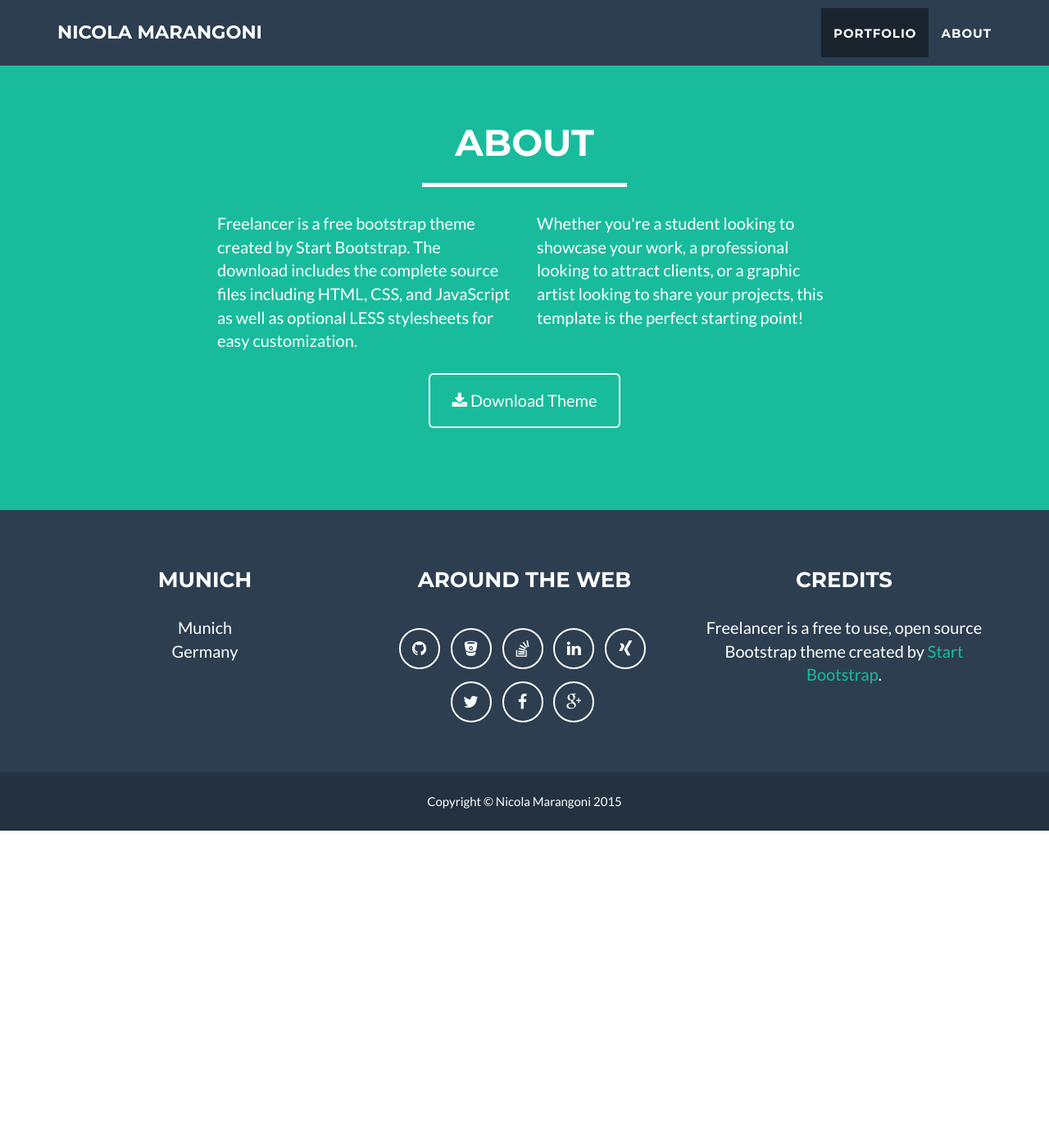
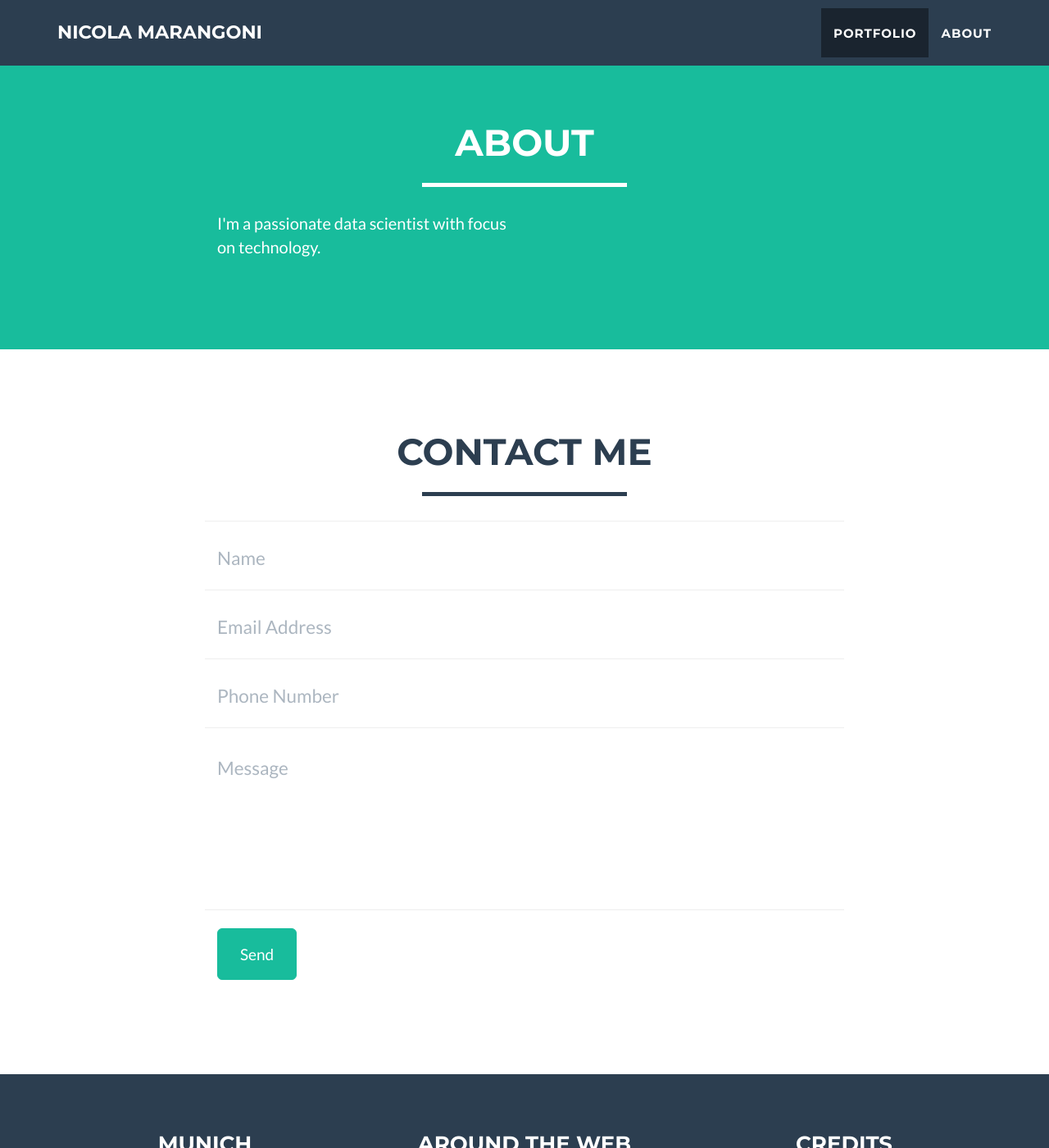
Before and after one commit to nicolamarangoni/nicolamarangoni.github.io, a Jekyll site: the page built from index.html, in a window 1280 px wide and 1400 px high, scrolled down 1753 px. Shown: the whole window at 82% size. Built offline with Jekyll 4.4.1, drawn with Linux system fonts in a browser that asks for light colours; before the commit the page ends 2766 px from its top, so only the background shows below that.

Commit message:
contact formular restored

```diff
--- a/_includes/about.html
+++ b/_includes/about.html
@@ -9,16 +9,16 @@
             </div>
             <div class="row">
                 <div class="col-lg-4 col-lg-offset-2">
-                    <p>Freelancer is a free bootstrap theme created by Start Bootstrap. The download includes the complete source files including HTML, CSS, and JavaScript as well as optional LESS stylesheets for easy customization.</p>
+                    <p>I'm a passionate data scientist with focus on technology.</p>
                 </div>
                 <div class="col-lg-4">
-                    <p>Whether you're a student looking to showcase your work, a professional looking to attract clients, or a graphic artist looking to share your projects, this template is the perfect starting point! </p>
+                    <p></p>
                 </div>
-                <div class="col-lg-8 col-lg-offset-2 text-center">
+                <!-- div class="col-lg-8 col-lg-offset-2 text-center">
                     <a href="#" class="btn btn-lg btn-outline">
                         <i class="fa fa-download"></i> Download Theme
                     </a>
-                </div>
+                </div -->
             </div>
         </div>
     </section>
--- a/_includes/contact.html
+++ b/_includes/contact.html
@@ -15,28 +15,28 @@
                         <div class="row control-group">
                             <div class="form-group col-xs-12 floating-label-form-group controls">
                                 <label>Name</label>
-                                <input type="text" class="form-control" placeholder="Name" id="name" required data-validation-required-message="Please enter your name.">
+                                <input type="text" class="form-control" placeholder="Name" name="name" id="name" required data-validation-required-message="Please enter your name.">
                                 <p class="help-block text-danger"></p>
                             </div>
                         </div>
                         <div class="row control-group">
                             <div class="form-group col-xs-12 floating-label-form-group controls">
                                 <label>Email Address</label>
-                                <input type="email" class="form-control" placeholder="Email Address" id="email" required data-validation-required-message="Please enter your email address.">
+                                <input type="email" class="form-control" placeholder="Email Address" name="email" id="email" required data-validation-required-message="Please enter your email address.">
                                 <p class="help-block text-danger"></p>
                             </div>
                         </div>
                         <div class="row control-group">
                             <div class="form-group col-xs-12 floating-label-form-group controls">
                                 <label>Phone Number</label>
-                                <input type="tel" class="form-control" placeholder="Phone Number" id="phone" required data-validation-required-message="Please enter your phone number.">
+                                <input type="tel" class="form-control" placeholder="Phone Number" name="phone" id="phone" required data-validation-required-message="Please enter your phone number.">
                                 <p class="help-block text-danger"></p>
                             </div>
                         </div>
                         <div class="row control-group">
                             <div class="form-group col-xs-12 floating-label-form-group controls">
                                 <label>Message</label>
-                                <textarea rows="5" class="form-control" placeholder="Message" id="message" required data-validation-required-message="Please enter a message."></textarea>
+                                <textarea rows="5" class="form-control" placeholder="Message" name="message" id="message" required data-validation-required-message="Please enter a message."></textarea>
                                 <p class="help-block text-danger"></p>
                             </div>
                         </div>
--- a/_layouts/default.html
+++ b/_layouts/default.html
@@ -6,6 +6,7 @@
     {% include header.html %}
     {% include portfolio_grid.html %}
     {% include about.html %}
+    {% include contact.html %}
     {% include footer.html %}
     {% include modals.html %}
     {% include js.html %}
```
